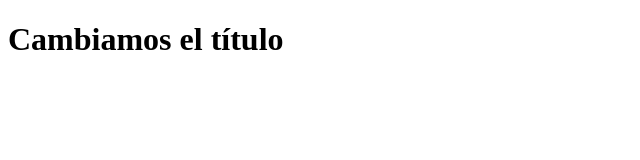
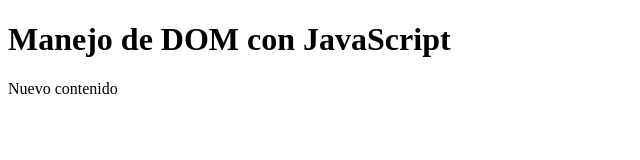
Before and after one commit to samujm/JavaScript, a plain HTML site: page Leccion16/Eventos.html in a window 1280 px wide. Both pictures are taken after a click on the element "Manejo de DOM con JavaScript". Shown: the whole page, without its empty margins (0-640 px from the left). Drawn offline with Linux system fonts and the light colour scheme.

Commit message:
Asociar Eventos a Elementos HTML con JavaScript

```diff
--- a/Leccion16/Eventos.html
+++ b/Leccion16/Eventos.html
@@ -8,16 +8,26 @@
 </head>
 <body>
     <!-- this apunta a si mismo -->
-    <h1 onclick="cambiarTexto(this);">Manejo de DOM con JavaScript</h1>
+    <!-- <h1 onclick="cambiarTexto(this);">Manejo de DOM con JavaScript</h1> -->
+    <h1 id="titulo">Manejo de DOM con JavaScript</h1>
+    <div id="mostrar"></div>
     <br/>
 
     <script>
-        function cambiarTexto(titulo){
-            console.log(titulo);
-            console.log(titulo.innerHTML);
-            titulo.innerHTML = 'Cambiamos el título';
-            console.log(titulo.innerHTML);
+        // function cambiarTexto(titulo){
+        //     console.log(titulo);
+        //     console.log(titulo.innerHTML);
+        //     titulo.innerHTML = 'Cambiamos el título';
+        //     console.log(titulo.innerHTML);
+        // }
+
+
+        document.getElementById('titulo').onclick = cambiarTexto; //Funcion callback
+
+        function cambiarTexto(){
+            document.getElementById('mostrar').innerHTML = "Nuevo contenido";
         }
+
     </script>
 
 </body>
```
